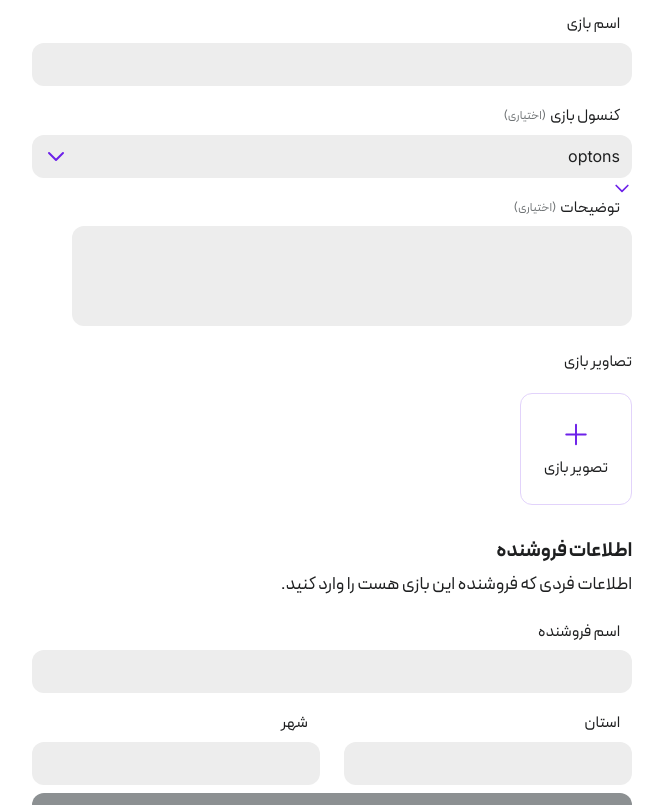
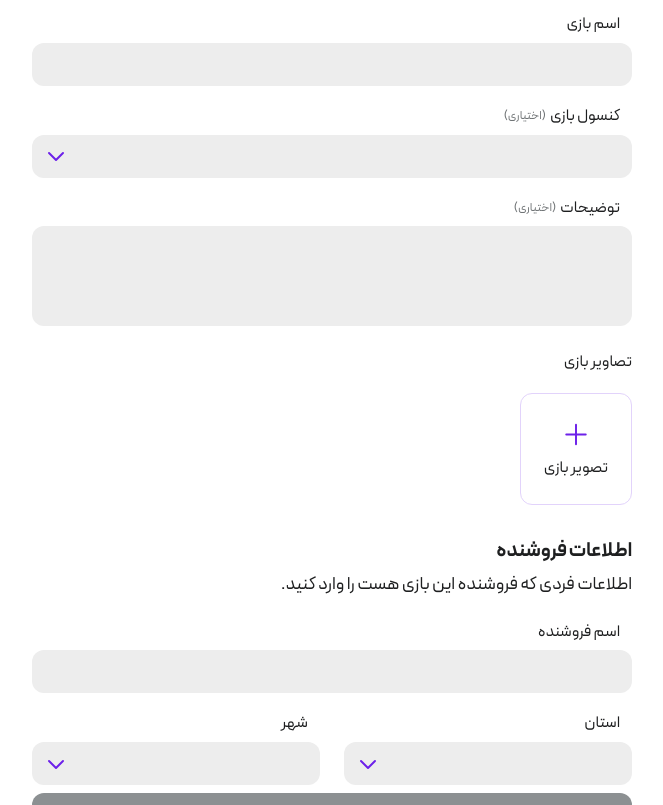
Before and after one commit to ZahraMoosavi77/Kooche, a Next.js app: page /new in a window 1280 px wide. Shown: the part 260-1065 px from the top of the page, without its empty margins (308-971 px from the left). Built offline with nearby package versions, Linux system fonts and the light colour scheme.

Commit message:
feat: add custom drawer

```diff
--- a/components/elements/SelectOptionsNewPage.jsx
+++ b/components/elements/SelectOptionsNewPage.jsx
@@ -1,18 +1,35 @@
+'use client'
 import down from '../../asset/icons/Down.svg'
 import Image from 'next/image'
-export default function SelectOptionsNewPage({ label,optionsGroup }) {
+import Search from '../../asset/icons/Serarch.svg'
+import { useState } from 'react'
+
+
+export default function SelectOptionsNewPage({ label,optionsGroup,placeholderSearch,defualtValue }) {
+    const [inputValue, setInputValue] =useState("");
+    const [selected, setSelected] = useState("");
+    const [isOpen,setIsOpen] = useState(false)
+
+
     return (
         <>
             <label>{label}</label>
-            <div className="flex justify-between items-center appearance-none bg-gray-200 text-gray-900 rounded-xl  outline-none px-3 py-[9.5px] w-full mt-1 focus:bg-white focus:border focus:border-primary focus:text-primary">
-                {/* {optionsGroup.map((item)=><option className=" text-gray-900 rounded-xl font-peyda-regular focus:bg-primary  ">{item}</option>)} */}
-                optons
-                <Image src={down} width={24} height={24}/>
+            <div onClick={()=>setIsOpen(!isOpen)} className={` ${selected ? "justify-between" : 'justify-end' } flex  items-center appearance-none bg-gray-200 text-gray-900 rounded-xl font-peyda-medium  outline-none px-3 py-[9.5px] w-full mt-1 focus:bg-white focus:border focus:border-primary focus:text-primary`}>
+                {selected ? selected : ''}
+                <Image className={`${isOpen && "rotate-180"}   ` } src={down} width={24} height={24} alt='down'/>
             </div>
-            <div className='absolute  flex items-center justify-center'>
-            <Image src={down} width={20} height={20}/>
+            <ul className={`pb-2 pr-2 pl-2 border rounded-xl border-gray-200 mt-1 max-h-[162px] overflow-y-auto ${isOpen ? 'block' : 'hidden'} `}>
+                <div className='flex justify-between items-center sticky top-0'>
+                    {/* <Image src={Search} width={20} height={20} alt='search' color='blue' className='text-primary' /> */}
+                    <input value={inputValue} onChange={(e)=>setInputValue(e.target.value)} type="text"placeholder={placeholderSearch} className='placeholder:text-primary-200 font-peyda-medium w-full outline-none p-2 '  />
+                </div>
+                {optionsGroup.map((item)=>{return  <li onClick={
+                    ()=>{
+                        if( item !== selected) setSelected(item ); setIsOpen(false); setInputValue("")
+                    }
+                } className={`py-[6px] px-3 font-peyda-regular ${item?.startsWith(inputValue) ? 'block': 'hidden'} hover:bg-primary-50 `}>{item}</li>})}
+            </ul>
 
-            </div>
 
 
 
--- a/components/elements/TextAreaNewPage.jsx
+++ b/components/elements/TextAreaNewPage.jsx
@@ -4,7 +4,7 @@ export default function TextAreaNewPage({ type,value,label,name }) {
   return (
     <>
     <label>{label} </label>
-    <textarea type={type} value={value} name={name} className="h-[100px] w-[560px] overflow-hidden resize-none bg-gray-200 text-gray-900 rounded-xl  outline-none px-3 py-[9.5px] mt-1 focus:bg-white  focus:border focus:border-primary focus:text-primary" ></textarea>
+    <textarea type={type} value={value} name={name} className="h-[100px] w-full overflow-hidden resize-none bg-gray-200 text-gray-900 rounded-xl  outline-none px-3 py-[9.5px] mt-1 focus:bg-white  focus:border focus:border-primary focus:text-primary" ></textarea>
 
 
   </>  )
--- a/components/modules/InfoGameSection.jsx
+++ b/components/modules/InfoGameSection.jsx
@@ -9,7 +9,8 @@ import TextNewPage from '@/components/elements/TextNewPage'
 import TextAreaNewPage from '../elements/TextAreaNewPage'
 import SelectOptionsNewPage from '../elements/SelectOptionsNewPage'
 import { consoleCategory } from '@/constants/constantNewPage'
-
+import { CHOOSECONSOLE } from '@/constants/constantNewPage'
+import {SEARCHCONSOLE} from '@/constants/constantNewPage'
 
 export default function InfoGameSection() {
     return (
@@ -24,7 +25,7 @@ export default function InfoGameSection() {
             </div>
 
             <div>
-                <SelectOptionsNewPage optionsGroup={consoleCategory} label={<div className='flex  '>
+                <SelectOptionsNewPage defualtValue={CHOOSECONSOLE} placeholderSearch={SEARCHCONSOLE} optionsGroup={consoleCategory} label={<div className='flex  '>
                     <TextNewPage specialClass={'pr-3'} text={infoGame.GAMECONSOLE} />
                     <Optional />
                 </div>} />
--- a/components/modules/InfoSellerSection.jsx
+++ b/components/modules/InfoSellerSection.jsx
@@ -2,12 +2,14 @@ import AddImage from '@/components/elements/AddImage'
 import ShowImage from '@/components/elements/ShowImage'
 import TextFieldNewPage from '@/components/elements/TextFieldNewPage'
 import SubTitleNewPage from '@/components/elements/SubTitleNewPage'
-import { REGISTERADVERTISE, infoGame, infoSeller } from '@/constants/constantNewPage'
+import { CHOOSECITY, CHOOSEUNITED, REGISTERADVERTISE, infoGame, infoSeller } from '@/constants/constantNewPage'
 import TitleNewPage from '../elements/TitleNewPage'
 import Optional from '@/components/elements/Optional'
 import TextNewPage from '../elements/TextNewPage'
 import MapNewPage from '../elements/MapNewPage'
-
+import SelectOptionsNewPage from '../elements/SelectOptionsNewPage'
+import { UNITEDS , CITIES } from '@/constants/constantNewPage'
+import {SEARCHCITY,SEARCHUNITED} from '@/constants/constantNewPage'
 
 
 
@@ -26,14 +28,15 @@ export default function InfoSellerSection() {
             <div className='flex flex-col gap-2'>
                 <div className='flex justify-between gap-6'>
                     <div className='w-full'>
-                        <TextFieldNewPage label={<div className='flex  items-center '>
+                        <SelectOptionsNewPage defualtValue={CHOOSEUNITED} optionsGroup={UNITEDS} placeholderSearch={SEARCHUNITED} label={<div className='flex  items-center '>
                             <TextNewPage specialClass={'pr-3'} text={infoSeller.SELLERUNITED} type={'text'} />
 
                         </div>} />
 
+
                     </div>
                     <div className='w-full'>
-                        <TextFieldNewPage label={<div className='flex  items-center '>
+                        <SelectOptionsNewPage defualtValue={CHOOSECITY} optionsGroup={CITIES} placeholderSearch={SEARCHCITY} label={<div className='flex  items-center '>
                             <TextNewPage specialClass={'pr-3'} text={infoSeller.SELLERCITY} type={'text'} />
                         </div>} />
 
--- a/constants/constantNewPage.js
+++ b/constants/constantNewPage.js
@@ -31,3 +31,13 @@ export const infoSale = {
 };
 
 export const consoleCategory = ['پی اس 5', 'پی اس 4', 'ایکس باکس','نینتندو','کامپیوتر']
+export const CHOOSEUNITED = "استان خود را انتخاب کنید";
+export const SEARCHUNITED = "استان دلخواه خود را سرچ کنید";
+export const CHOOSECITY = "شهر خود را انتخاب کنید";
+export const SEARCHCITY = " شهر دلخواه خود را سرچ کنید";
+export const CHOOSECONSOLE = " کنسول خود را انتخاب کنید.";
+export const SEARCHCONSOLE = "کنسول دلخواه خود را سرچ کنید";
+
+
+export const UNITEDS = ["اصفهان", " تهران","اصفهان", " تهران","اصفهان", " تهران"];
+export const CITIES =  ["اصفهان", " تهران"];
```
Also changed, not shown: asset/icons/Serarch.svg (added).
